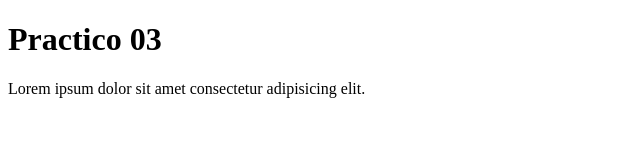
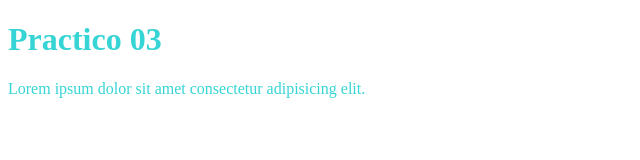
Before and after one commit to RocioLaime/practica-03, a plain HTML site: page index.html in a window 1280 px wide. Shown: the whole page, without its empty margins (0-640 px from the left). Drawn offline with Linux system fonts and the light colour scheme.

Commit message:
agregando estilo.css

```diff
--- /dev/null
+++ b/estilo.css
@@ -0,0 +1,3 @@
+h1, p{
+    color: rgb(54, 212, 212);
+}
--- a/index.html
+++ b/index.html
@@ -4,6 +4,7 @@
     <meta charset="UTF-8">
     <meta http-equiv="X-UA-Compatible" content="IE=edge">
     <meta name="viewport" content="width=device-width, initial-scale=1.0">
+    <link rel="stylesheet" href="estilo.css">
     <title>Practico 03</title>
 </head>
 <body>
```
